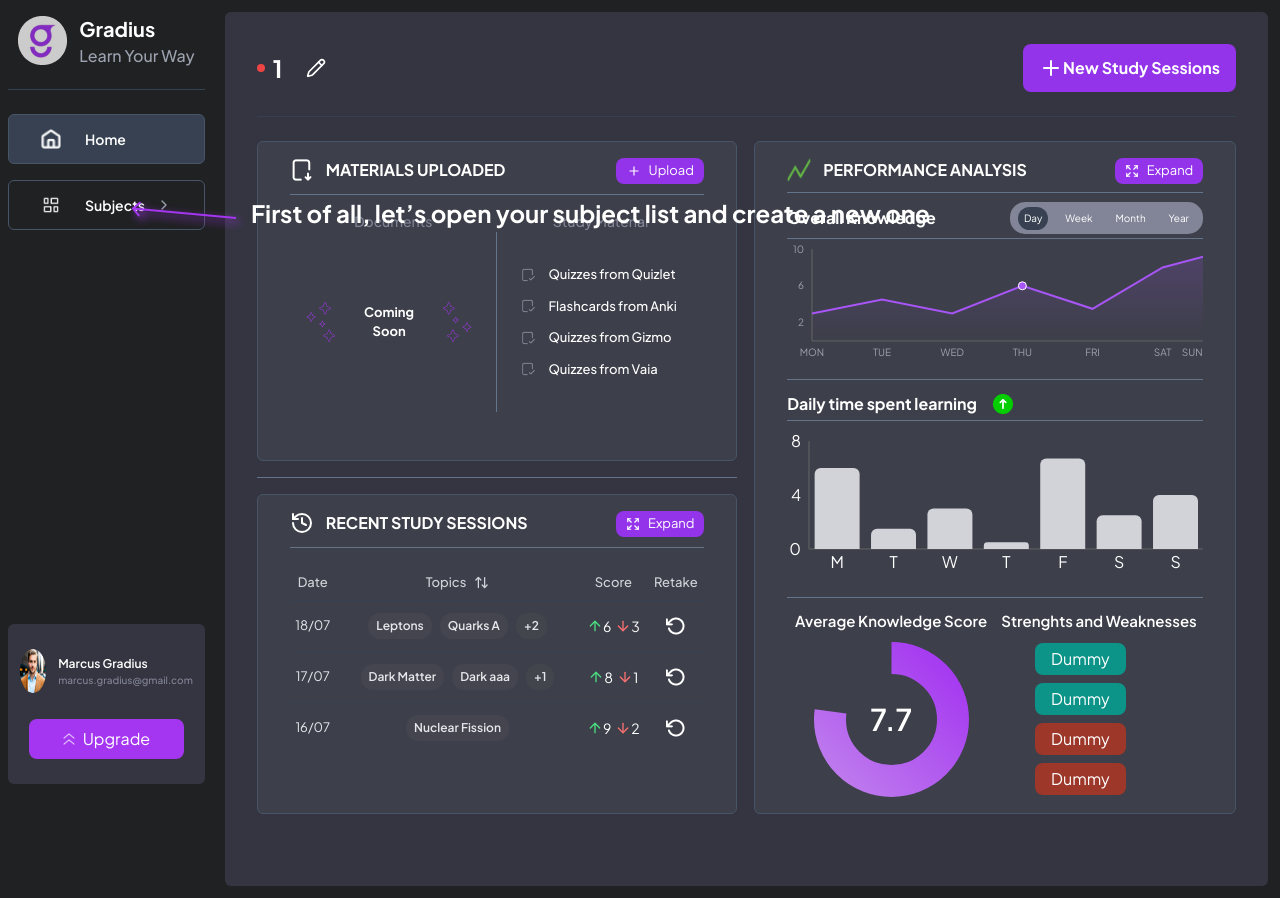
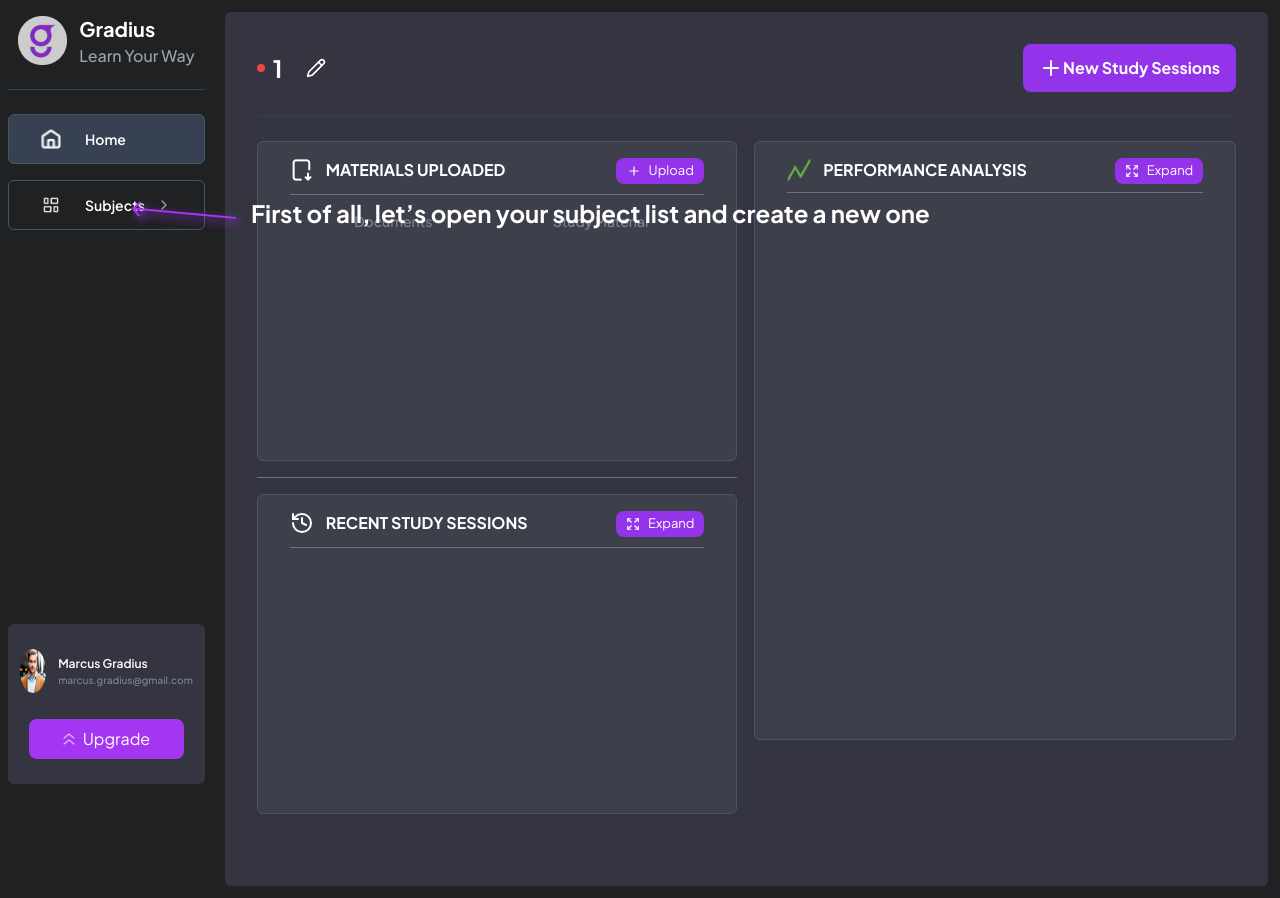
Before and after one commit to Dr-AddictStein/gradius-platform, a React (Vite) app: page /tutorial/perSubject/1 in a window 1280 px wide. Built offline with nearby package versions, Linux system fonts and the light colour scheme.

Commit message:
second-flow of tutorial is under work

```diff
--- /dev/null
+++ b/src/Component/ExcelentModal.tsx
@@ -0,0 +1,32 @@
+import React, { useState } from "react";
+import { X } from "lucide-react";
+
+interface ExcelentModalProps {
+  isOpen: boolean;
+  onClose: () => void;
+  onSubmit: (subject: string, color: string) => void;
+}
+
+const ExcelentModal: React.FC<ExcelentModalProps> = ({ isOpen, onClose }) => {
+  if (!isOpen) return null;
+
+  return (
+    <div className="fixed inset-0 bg-black/50 flex items-center justify-center">
+      <div className="w-[25vw] h-[60vh] bg-[#343540] rounded-lg">
+        <div className="h-full flex flex-col justify-center items-center p-10 text-center leading-8 gap-6">
+          <p className="text-[24px] font-bold mb-10">Excellent!</p>
+          <p className="text-[24px] font-bold">
+            Now let’s launch a study session
+          </p>
+          <img
+            src="../../public/glower.png"
+            alt=""
+            className="w-[60px] h-[60px]"
+          />
+        </div>
+      </div>
+    </div>
+  );
+};
+
+export default ExcelentModal;
--- /dev/null
+++ b/src/Component/WelldoneModal.tsx
@@ -0,0 +1,29 @@
+import React, { useState } from "react";
+import { X } from "lucide-react";
+
+interface WelldoneModalProps {
+  isOpen: boolean;
+  onClose: () => void;
+  onSubmit: (subject: string, color: string) => void;
+}
+
+const WelldoneModal: React.FC<WelldoneModalProps> = ({ isOpen, onClose }) => {
+  if (!isOpen) return null;
+
+  return (
+    <div className="fixed inset-0 bg-black/50 flex items-center justify-center">
+      <div className="w-[25vw] h-[60vh] bg-[#343540] rounded-lg">
+        <div className="h-full flex flex-col justify-center items-center p-10 text-center leading-8 gap-6">
+          <p className="text-[24px] font-bold mb-10">Well Done!</p>
+          <p className="text-[24px] font-bold">
+            Now let’s import your old material from Anki, Quizlet, Vaia or
+            Gizmo!
+          </p>
+          <img src="../../public/glower.png" alt="" className="w-[60px] h-[60px]"/>
+        </div>
+      </div>
+    </div>
+  );
+};
+
+export default WelldoneModal;
--- a/src/Pages/Tutorial/TutorialPerSubject.tsx
+++ b/src/Pages/Tutorial/TutorialPerSubject.tsx
@@ -1,6 +1,6 @@
 import { Expand, History, Pencil, Plus, PlusIcon } from "lucide-react";
 import React, { useState } from "react";
-import KnowledgeGraph from "../../Component/KnowledgeGraph "
+import KnowledgeGraph from "../../Component/KnowledgeGraph ";
 import LearningTimeGraph from "../../Component/LearningTimeGraph";
 import CircularProgress from "../../Component/CircularProgressProps";
 import StrengthGraphGreen from "../../Component/StrengthGraphGreen";
@@ -14,12 +14,22 @@ import TableSmall from "../../Component/TableSmall";
 import { Link, useParams } from "react-router-dom";
 import ImportModal from "../../Component/ImportModal";
 import NewStudyModal from "../../Component/NewStudyModal";
+import WelldoneModal from "../../Component/WelldoneModal";
+import ExcelentModal from "../../Component/ExcelentModal";
 
 const TutorialPerSubject = () => {
   const { subjectName } = useParams();
 
   const [isImportModalOpen, setIsImportModalOpen] = useState(false);
   const [isNewStudyModalOpen, setIsNewStudyModalOpen] = useState(false);
+
+  const [isWelcomeModalOpen, setIsWelcomeModalOpen] = useState(true);
+  const [isExcellentModalOpen, setIsExcellentModalOpen] = useState(false);
+
+  setTimeout(() => {
+    setIsWelcomeModalOpen(false);
+  }, 4000);
+
   return (
     <div className=" text-white p-6 rounded-lg min-h-fit">
       <div className="flex items-center justify-between mb-6">
@@ -69,7 +79,7 @@ const TutorialPerSubject = () => {
                 </h3>
               </div>
             </div>
-            <div className="flex justify-between gap-2">
+            {/* <div className="flex justify-between gap-2">
               <div className="w-1/2">
                 <div className="p-4 h-full flex flex-col justify-center items-center">
                   <div className="flex justify-center items-center gap-3">
@@ -110,7 +120,7 @@ const TutorialPerSubject = () => {
                   </div>
                 </div>
               </div>
-            </div>
+            </div> */}
           </div>
 
           <div className="w-full bg-slate-500 h-[1px] mb-4"></div>
@@ -133,7 +143,7 @@ const TutorialPerSubject = () => {
             </div>
             <div className="w-full bg-slate-500 h-[1px] mb-4"></div>
 
-            <TableSmall />
+            {/* <TableSmall /> */}
           </div>
         </div>
         <div className="h-full bg-slate-700 w-[1px]"></div>
@@ -154,40 +164,27 @@ const TutorialPerSubject = () => {
             </Link>
           </div>
           <div className="w-full bg-slate-500 h-[1px] mb-[1px]"></div>
-
-          <KnowledgeGraph isSmall={true} />
-          <div className="w-full bg-slate-500 h-[1px] mb-1"></div>
-          <LearningTimeGraph isSmall={true} />
-          <div className="w-full bg-slate-500 h-[1px] mb-1"></div>
-          <div className="w-full">
-            <div className="flex w-full justify-between text-center mb-[9px]">
-              <h1 className="text-[15px] font-semibold tet-center w-full">
-                Average Knowledge Score
-              </h1>
-              <h1 className="text-[15px] font-semibold tet-center w-full">
-                Strenghts and Weaknesses
-              </h1>
-            </div>
-            <div className="w-full flex justify-center items-center">
-              <div className="w-1/2 h-full">
-                <div className="flex flex-col gap-6 justify-start items-center">
-                  <CircularProgress value={7.7} size={155} />
-                </div>
-              </div>
-              <div className="w-1/2 h-full">
-                <div className="flex justify-start items-center flex-col gap-2">
-                  <StrengthGraphGreen isShort={true} />
-                  <StrengthGraphRed isShort={true} />
-                </div>
-              </div>
-            </div>
-          </div>
+          <div className="w-full bg-transparent h-[65vh] mb-[1px]"></div>
         </div>
       </div>
 
+      <WelldoneModal
+        isOpen={isWelcomeModalOpen}
+        onClose={() => setIsWelcomeModalOpen(false)}
+      />
+      <ExcelentModal
+        isOpen={isExcellentModalOpen}
+        onClose={() => setIsExcellentModalOpen(false)}
+      />
       <ImportModal
         isOpen={isImportModalOpen}
-        onClose={() => setIsImportModalOpen(false)}
+        onClose={() => {
+          setIsImportModalOpen(false);
+          setIsExcellentModalOpen(true);
+          setTimeout(() => {
+            setIsExcellentModalOpen(false);
+          }, 3000);
+        }}
       />
       <NewStudyModal
         isOpen={isNewStudyModalOpen}
```
Also changed, not shown: public/glower.png (added).
